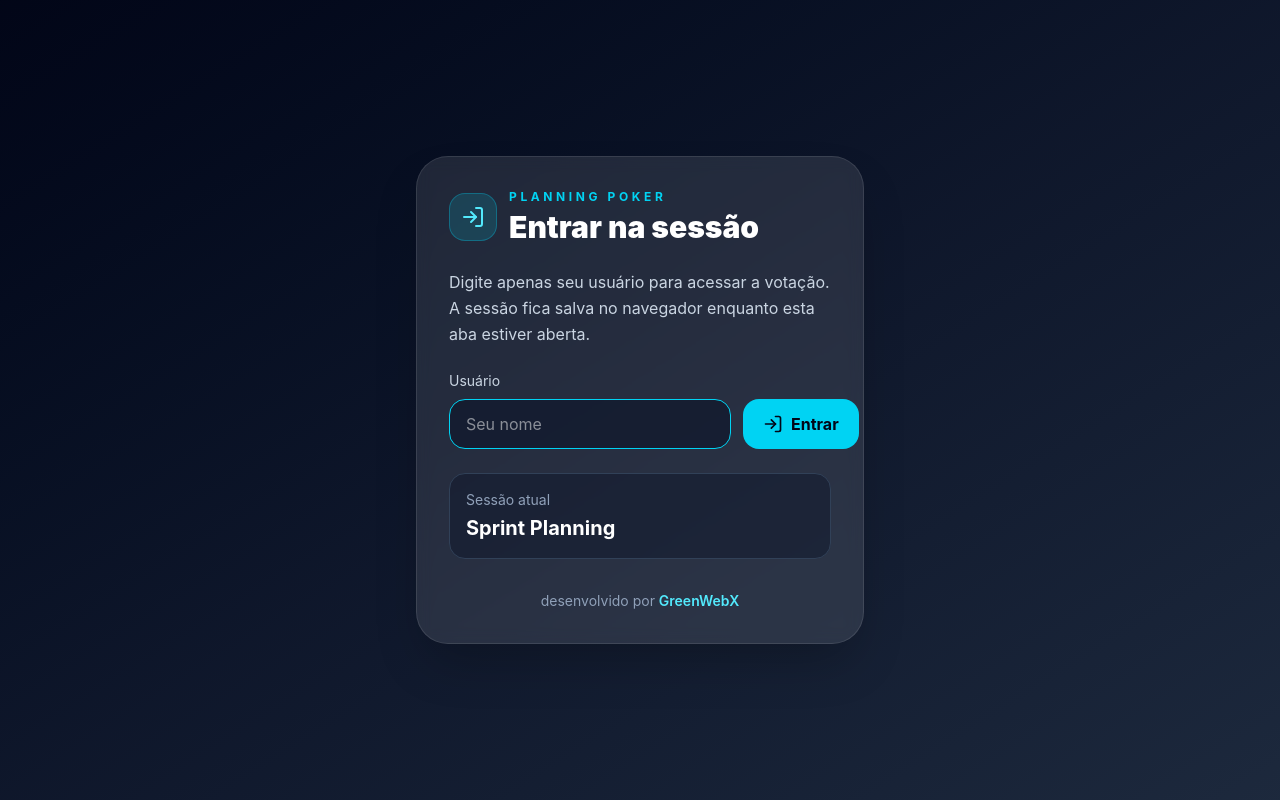
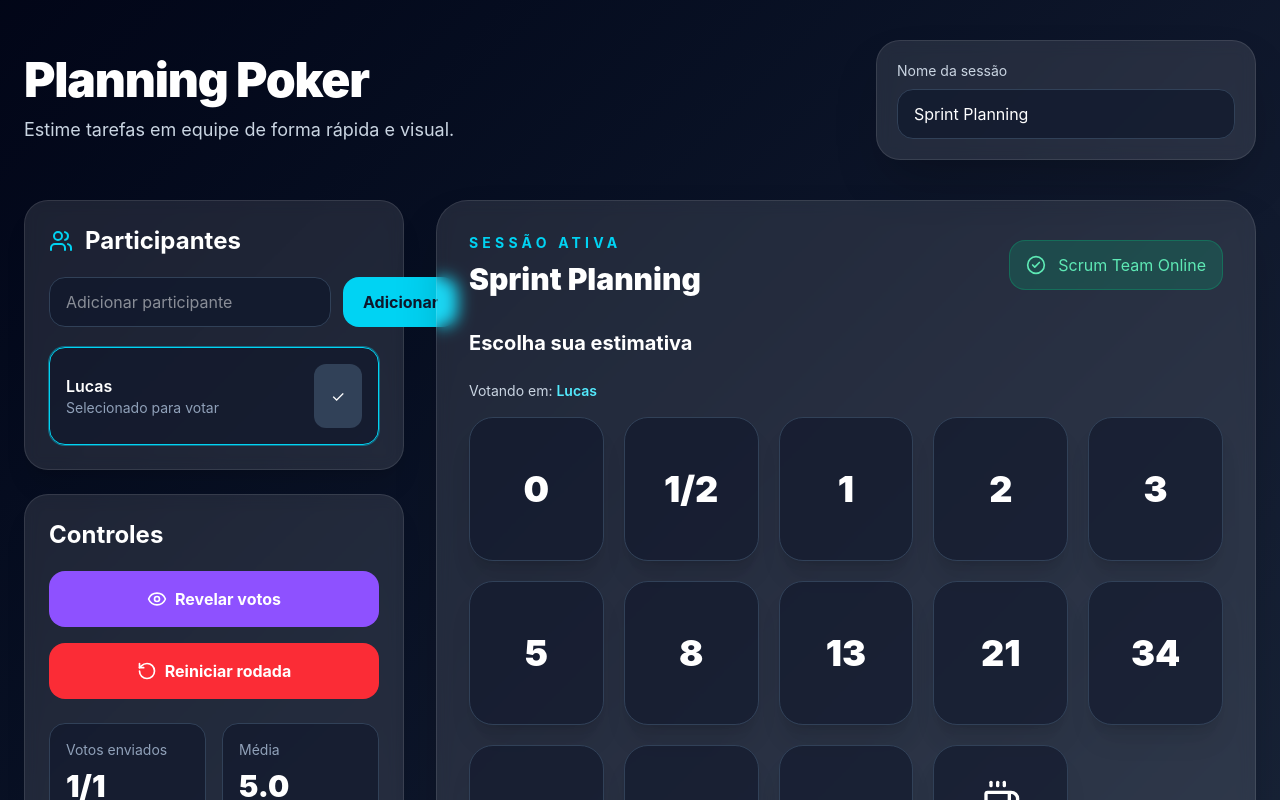
Before and after one commit to lucasdav/planning-poker-by-greenwebx, a React (Vite) app: page / in a window 1280 px wide. Shown: the top 800 px of the page. Built offline with nearby package versions, Linux system fonts and the light colour scheme.

Commit message:
removendo login

```diff
--- a/src/App.tsx
+++ b/src/App.tsx
@@ -1,18 +1,14 @@
-import { useEffect, useMemo, useState } from 'react';
+import { useMemo, useState } from 'react';
 import {
   Users,
   Eye,
   EyeOff,
   RotateCcw,
-  CoffeeIcon,
+  Coffee,
   CheckCircle2,
-  LogIn,
-  LogOut,
-} from "lucide-react";
+} from 'lucide-react';
 
 const cards = ['0', '1/2', '1', '2', '3', '5', '8', '13', '21', '34', '55', '89', '?', '☕'];
-
-const SESSION_STORAGE_KEY = 'planning-poker-session';
 
 type Player = {
   id: number;
@@ -20,133 +16,62 @@ type Player = {
   vote: string | null;
 };
 
-type SessionState = {
-  activeUser: string | null;
-  votes: Record<string, string | null>;
-};
-
-const loadSessionState = (): SessionState => {
-  if (typeof window === 'undefined') {
-    return {
-      activeUser: null,
-      votes: {},
-    };
-  }
-
-  const storedState = sessionStorage.getItem(SESSION_STORAGE_KEY);
-
-  if (!storedState) {
-    return {
-      activeUser: null,
-      votes: {},
-    };
-  }
-
-  try {
-    const parsedState = JSON.parse(storedState) as Partial<SessionState>;
-
-    return {
-      activeUser:
-        typeof parsedState.activeUser === 'string'
-          ? parsedState.activeUser
-          : null,
-      votes: parsedState.votes ?? {},
-    };
-  } catch {
-    return {
-      activeUser: null,
-      votes: {},
-    };
-  }
-};
-
-const Footer = () => (
-  <footer className="mt-8 text-center text-sm text-slate-400">
-    desenvolvido por{' '}
-    <a
-      href="https://green-webx.vercel.app/"
-      target="_blank"
-      rel="noreferrer"
-      className="font-semibold text-cyan-300 transition hover:text-cyan-200 hover:underline"
-    >
-      GreenWebX
-    </a>
-  </footer>
-);
-
 export default function App() {
   const [sessionName, setSessionName] = useState('Sprint Planning');
-  const [loginName, setLoginName] = useState('');
-  const [sessionState, setSessionState] = useState<SessionState>(loadSessionState);
+  const [playerName, setPlayerName] = useState('');
+  const [selectedCard, setSelectedCard] = useState<string | null>(null);
+  const [activePlayerId, setActivePlayerId] = useState<number>(1);
   const [revealed, setRevealed] = useState(false);
 
-  useEffect(() => {
-    sessionStorage.setItem(
-      SESSION_STORAGE_KEY,
-      JSON.stringify(sessionState)
-    );
-  }, [sessionState]);
+  const [players, setPlayers] = useState<Player[]>([
+    { id: 1, name: 'Lucas', vote: '5' },
+  ]);
 
-  const players = useMemo<Player[]>(
-    () =>
-      Object.entries(sessionState.votes).map(([name, vote], index) => ({
-        id: index + 1,
-        name,
-        vote,
-      })),
-    [sessionState.votes]
-  );
+  const addPlayer = () => {
+    if (!playerName.trim()) return;
 
-  const currentUser = sessionState.activeUser;
-  const currentVote = currentUser ? sessionState.votes[currentUser] ?? null : null;
+    const newPlayer: Player = {
+      id: Date.now(),
+      name: playerName,
+      vote: null,
+    };
+
+    setPlayers((prev) => [...prev, newPlayer]);
+    setPlayerName('');
+  };
 
   const vote = (card: string) => {
-    if (!currentUser) return;
+    const targetPlayerId =
+      players.find((player) => player.id === activePlayerId)?.id ?? players[0]?.id;
 
-    setSessionState((prev) => ({
-      ...prev,
-      votes: {
-        ...prev.votes,
-        [prev.activeUser as string]: card,
-      },
-    }));
+    if (!targetPlayerId) return;
+
+    setSelectedCard(card);
+
+    setPlayers((prev) =>
+      prev.map((player, index) => {
+        if (player.id === targetPlayerId) {
+          return {
+            ...player,
+            vote: card,
+          };
+        }
+
+        return player;
+      })
+    );
   };
 
   const resetVoting = () => {
     setRevealed(false);
+    setSelectedCard(null);
 
-    setSessionState((prev) => ({
-      ...prev,
-      votes: Object.fromEntries(
-        Object.entries(prev.votes).map(([name]) => [name, null])
-      ),
-    }));
-  };
-
-  const login = () => {
-    const trimmedName = loginName.trim();
-
-    if (!trimmedName) return;
-
-    setSessionState((prev) => ({
-      activeUser: trimmedName,
-      votes: {
-        ...prev.votes,
-        [trimmedName]: prev.votes[trimmedName] ?? null,
-      },
-    }));
-
-    setLoginName('');
-    setRevealed(false);
-  };
-
-  const logout = () => {
-    setSessionState((prev) => ({
-      ...prev,
-      activeUser: null,
-    }));
-
-    setRevealed(false);
+    setPlayers((prev) =>
+      prev.map((player) => ({
+        ...player,
+        vote: null,
+      }))
+    );
   };
 
   const average = useMemo(() => {
@@ -162,64 +87,6 @@ export default function App() {
   }, [players]);
 
   const votesCompleted = players.filter((player) => player.vote).length;
-
-  if (!currentUser) {
-    return (
-      <div className="min-h-screen bg-gradient-to-br from-slate-950 via-slate-900 to-slate-800 text-white px-6 py-10 flex items-center justify-center">
-        <div className="w-full max-w-md bg-white/10 backdrop-blur border border-white/10 rounded-[32px] p-8 shadow-2xl">
-          <div className="flex items-center gap-3 mb-6">
-            <div className="w-12 h-12 rounded-2xl bg-cyan-400/15 border border-cyan-400/30 flex items-center justify-center text-cyan-300">
-              <LogIn className="w-6 h-6" />
-            </div>
-
-            <div>
-              <p className="text-cyan-400 uppercase tracking-[0.3em] text-xs font-bold">
-                Planning Poker
-              </p>
-              <h1 className="text-3xl font-black mt-1">Entrar na sessão</h1>
-            </div>
-          </div>
-
-          <p className="text-slate-300 mb-6 leading-relaxed">
-            Digite apenas seu usuário para acessar a votação. A sessão fica
-            salva no navegador enquanto esta aba estiver aberta.
-          </p>
-
-          <label className="text-sm text-slate-300 block mb-2">Usuário</label>
-
-          <div className="flex gap-3">
-            <input
-              value={loginName}
-              onChange={(e) => setLoginName(e.target.value)}
-              onKeyDown={(e) => {
-                if (e.key === 'Enter') {
-                  login();
-                }
-              }}
-              className="flex-1 bg-slate-900/70 border border-slate-700 rounded-2xl px-4 py-3 outline-none focus:border-cyan-400 transition"
-              placeholder="Seu nome"
-              autoFocus
-            />
-
-            <button
-              onClick={login}
-              className="bg-cyan-400 hover:bg-cyan-300 text-slate-950 font-bold px-5 rounded-2xl transition flex items-center gap-2"
-            >
-              <LogIn className="w-5 h-5" />
-              Entrar
-            </button>
-          </div>
-
-          <div className="mt-6 rounded-2xl border border-slate-700 bg-slate-900/50 p-4">
-            <p className="text-slate-400 text-sm">Sessão atual</p>
-            <h2 className="text-xl font-bold mt-1">{sessionName}</h2>
-          </div>
-
-          <Footer />
-        </div>
-      </div>
-    );
-  }
 
   return (
     <div className="min-h-screen bg-gradient-to-br from-slate-950 via-slate-900 to-slate-800 text-white px-6 py-10">
@@ -256,31 +123,38 @@ export default function App() {
                 <h2 className="text-2xl font-bold">Participantes</h2>
               </div>
 
-              <div className="mb-5 flex items-center justify-between gap-3 rounded-2xl border border-slate-700 bg-slate-900/50 px-4 py-3">
-                <div>
-                  <p className="text-slate-400 text-sm">Usuário logado</p>
-                  <p className="font-semibold">{currentUser}</p>
-                </div>
+              <div className="flex gap-3 mb-5">
+                <input
+                  value={playerName}
+                  onChange={(e) => setPlayerName(e.target.value)}
+                  placeholder="Adicionar participante"
+                  className="flex-1 bg-slate-900/70 border border-slate-700 rounded-2xl px-4 py-3 outline-none focus:border-cyan-400 transition"
+                />
 
                 <button
-                  onClick={logout}
-                  className="flex items-center gap-2 rounded-2xl border border-slate-700 bg-slate-900/70 px-4 py-2 text-sm font-semibold text-slate-200 transition hover:border-cyan-400 hover:text-white"
+                  onClick={addPlayer}
+                  className="bg-cyan-400 hover:bg-cyan-300 text-slate-900 font-bold px-5 rounded-2xl transition"
                 >
-                  <LogOut className="w-4 h-4" />
-                  Sair
+                  Adicionar
                 </button>
               </div>
 
               <div className="space-y-3">
                 {players.map((player) => (
-                  <div
+                  <button
                     key={player.id}
-                    className="bg-slate-900/60 border border-slate-700 rounded-2xl px-4 py-4 flex items-center justify-between"
+                    onClick={() => setActivePlayerId(player.id)}
+                    className={
+                      `w-full bg-slate-900/60 border rounded-2xl px-4 py-4 flex items-center justify-between transition text-left ` +
+                      (activePlayerId === player.id
+                        ? 'border-cyan-400 ring-1 ring-cyan-400/40'
+                        : 'border-slate-700 hover:border-slate-500')
+                    }
                   >
                     <div>
                       <p className="font-semibold">{player.name}</p>
                       <p className="text-sm text-slate-400">
-                        {player.vote ? 'Votou' : 'Aguardando voto'}
+                        {activePlayerId === player.id ? 'Selecionado para votar' : player.vote ? 'Votou' : 'Aguardando voto'}
                       </p>
                     </div>
 
@@ -299,7 +173,7 @@ export default function App() {
                         </div>
                       )}
                     </div>
-                  </div>
+                  </button>
                 ))}
               </div>
             </div>
@@ -372,9 +246,13 @@ export default function App() {
                 Escolha sua estimativa
               </h3>
 
+              <p className="mb-4 text-sm text-slate-300">
+                Votando em: <span className="font-semibold text-cyan-300">{players.find((player) => player.id === activePlayerId)?.name ?? 'Selecione um participante'}</span>
+              </p>
+
               <div className="grid grid-cols-2 sm:grid-cols-3 md:grid-cols-4 xl:grid-cols-5 gap-5">
                 {cards.map((card) => {
-                  const isSelected = currentVote === card;
+                  const isSelected = selectedCard === card;
                   const isCoffee = card === '☕';
 
                   return (
@@ -392,7 +270,7 @@ export default function App() {
                     >
                       {isCoffee ? (
                         <>
-                          <CoffeeIcon className="w-10 h-10 mb-2" />
+                          <Coffee className="w-10 h-10 mb-2" />
                           <span className="text-lg">Break</span>
                         </>
                       ) : (
@@ -433,7 +311,17 @@ export default function App() {
           </div>
         </div>
 
-        <Footer />
+        <footer className="mt-8 text-center text-sm text-slate-400">
+          desenvolvido por{' '}
+          <a
+            href="https://green-webx.vercel.app/"
+            target="_blank"
+            rel="noreferrer"
+            className="font-semibold text-cyan-300 transition hover:text-cyan-200 hover:underline"
+          >
+            GreenWebX
+          </a>
+        </footer>
       </div>
     </div>
   );
```
